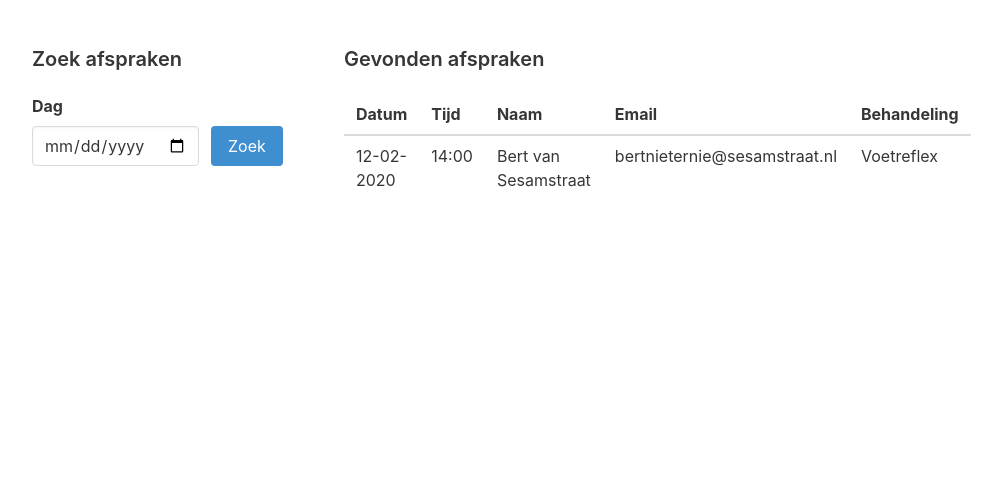
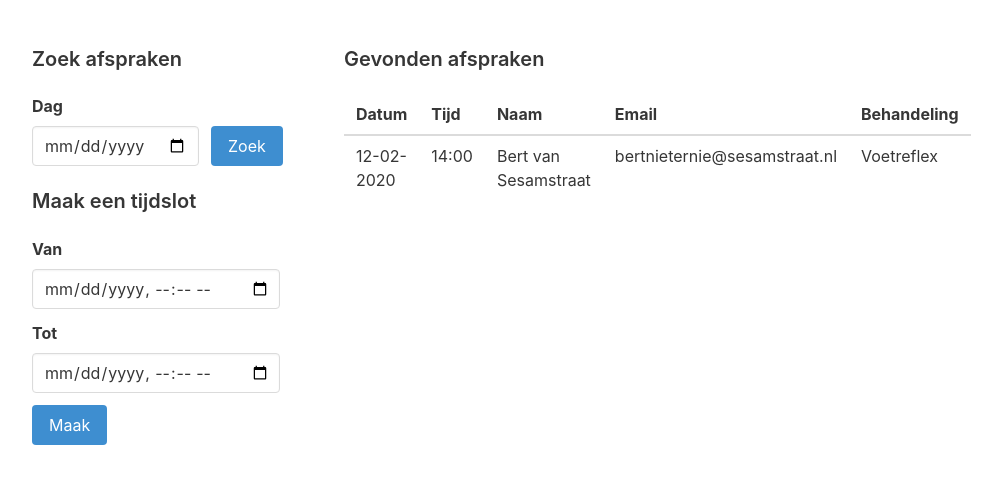
Before and after one commit to jesperdaatselaar/book, a Node server app: page /admin/dashboard in a window 1280 px wide. Shown: the part 100-584 px from the top of the page, without its empty margins (172-1174 px from the left). Run offline with Node 20, Linux system fonts and the light colour scheme; a user stored in the database is signed in; data comes from the database, SQL or seed files in the repository; some libraries are stand-ins or nearby versions.

Commit message:
Modified Templates

```diff
--- a/src/views/admin/panel.ejs
+++ b/src/views/admin/panel.ejs
@@ -29,16 +29,38 @@
         <div class="columns is-variable is-8 is-centered">
             <div class="column is-3">
                 <h1 class="title is-5">Zoek afspraken</b></h1>
-                <form id="getTime" action="/" method="post"></form>
-                <label class="label">Dag</label>
-                <div class="field is-grouped">
-                    <div class="control">
-                        <input form="getTime" class="input" type="date" />
+                <form action="/admin/dashboard/" method="get">
+                    <label class="label">Dag</label>
+                    <div class="field is-grouped">
+                        <div class="control">
+                            <input id="dateInput" name="day" class="input" type="date" />
+                        </div>
+                        <div class="control">
+                            <input class="button is-info" type="submit" value="Zoek" />
+                        </div>
                     </div>
-                    <div class="control">
-                        <input form="getTime" class="button is-info" type="submit" value="Zoek" />
+                </form>
+                <br>
+                <h1 class="title is-5">Maak een tijdslot</b></h1>
+                <form action="/" method="POST">
+                    <label class="label">Van</label>
+                    <div class="field">
+                        <div class="control">
+                            <input name="start" class="input" type="datetime-local" />
+                        </div>
                     </div>
-                </div>
+                    <label class="label">Tot</label>
+                    <div class="field">
+                        <div class="control">
+                            <input name="end" class="input" type="datetime-local" />
+                        </div>
+                    </div>
+                    <div class="field">
+                        <div class="control">
+                            <input class="button is-info" type="submit" value="Maak" />
+                        </div>
+                    </div>
+                </form>
             </div>
             <div class="column is-6">
                 <h1 class="title is-5">Gevonden afspraken</h1>
```
Also changed, not shown: src/views/admin/login.ejs (+7 -5 lines), src/views/home.ejs (+17 -8 lines).
